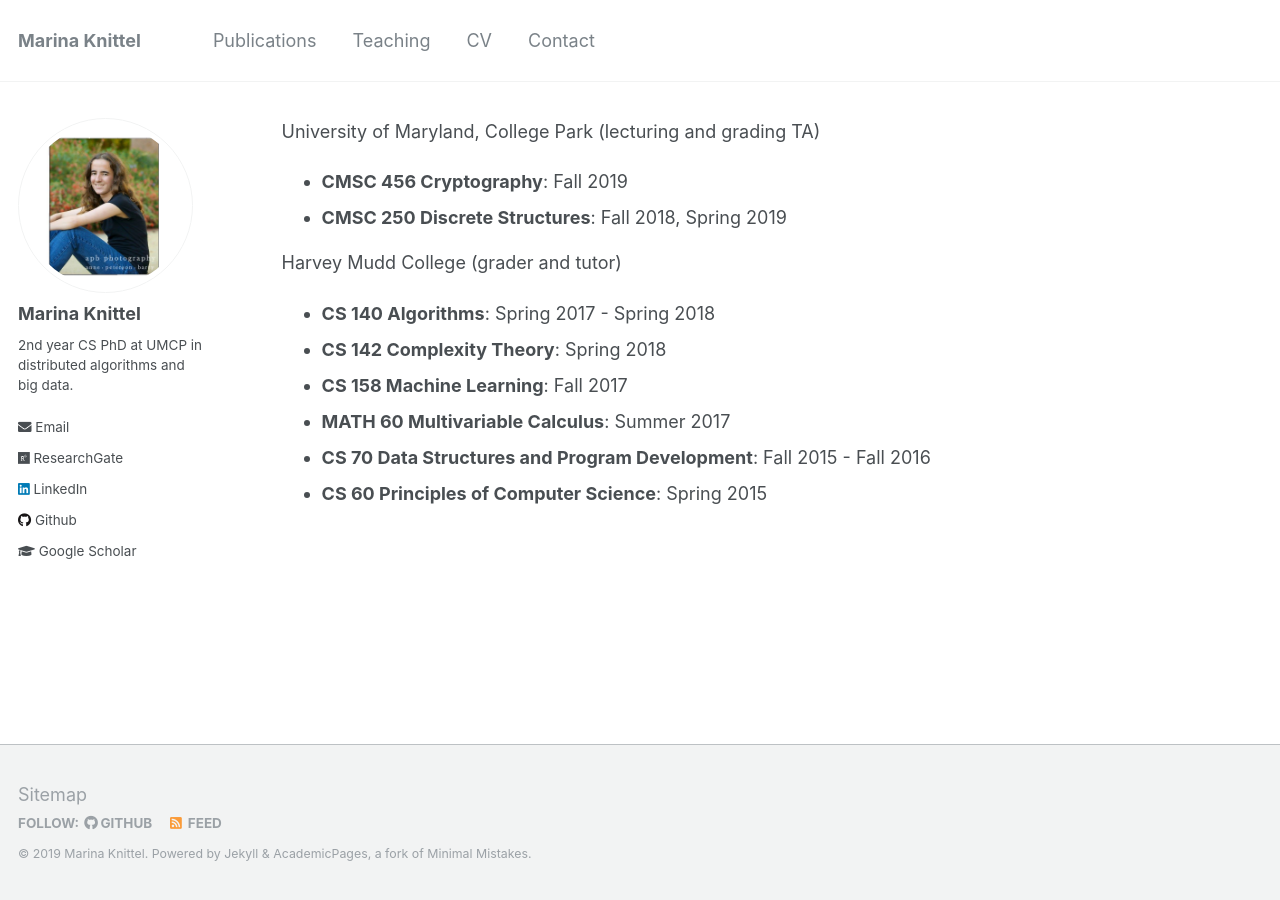
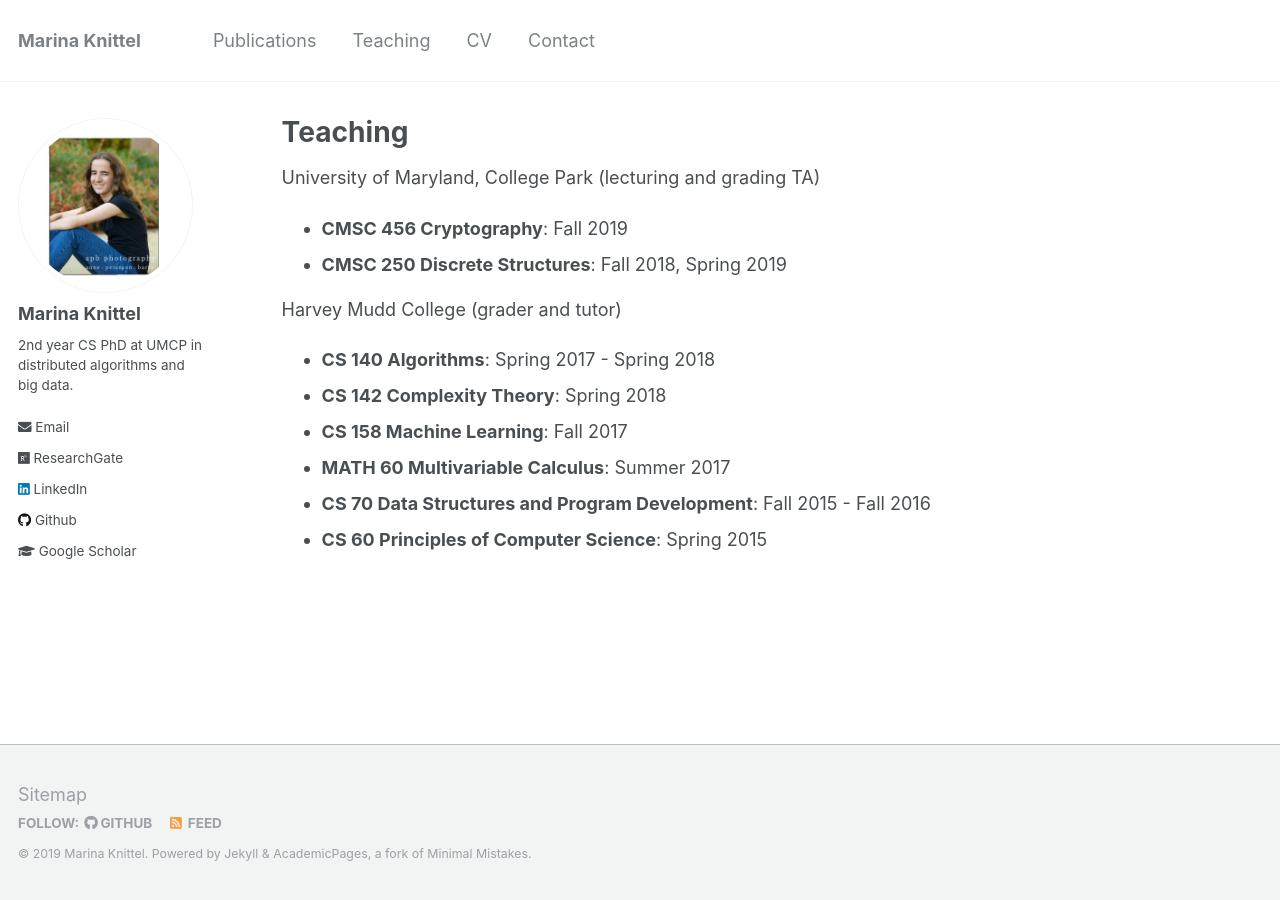
Before and after one commit to mknittel/mknittel.github.io, a Jekyll site: the page built from _pages/teaching.md, in a window 1280 px wide. Built offline with Jekyll 4.4.1, drawn with Linux system fonts in a browser that asks for light colours.

Commit message:
fixed teaching page?

```diff
--- a/_pages/teaching.md
+++ b/_pages/teaching.md
@@ -1,5 +1,4 @@
 ---
-o
 layout: archive
 title: "Teaching"
 permalink: /teaching/
```
